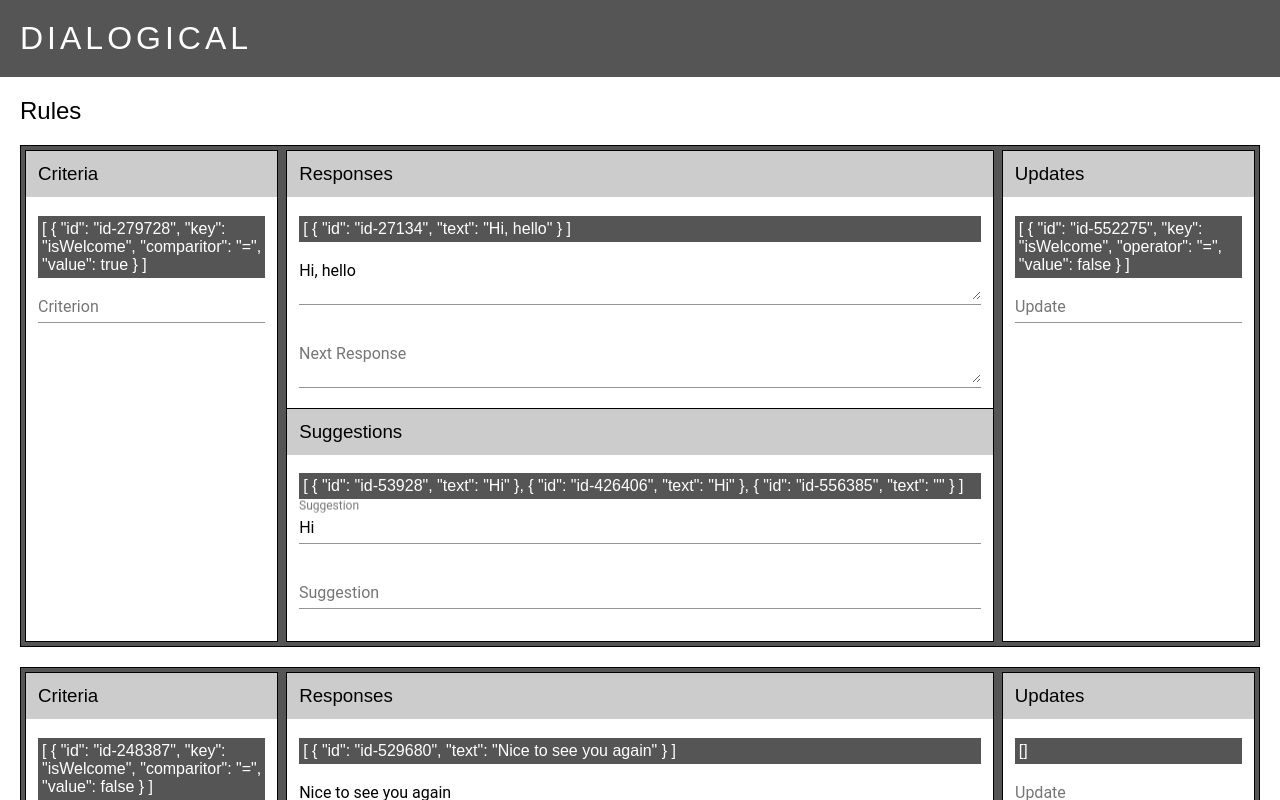
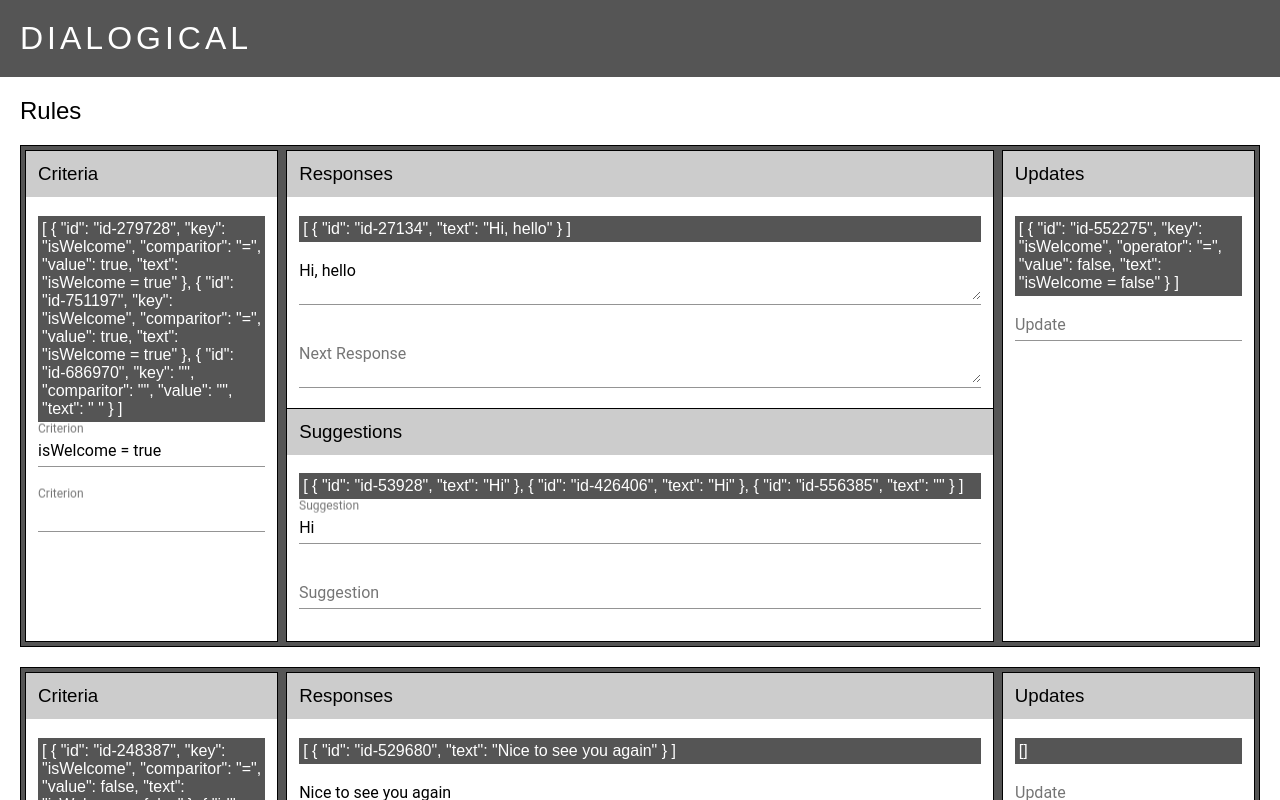
Before and after one commit to lucaswadedavis/dialogical, an Angular app: page /rules in a window 1280 px wide. Shown: the top 800 px of the page. Built offline with nearby package versions, Linux system fonts and the light colour scheme.

Commit message:
Make the Criteria form work... sort of

```diff
--- a/src/app/rule/rule.component.html
+++ b/src/app/rule/rule.component.html
@@ -1,11 +1,22 @@
 <div class="rule-container" [formGroup]="ruleFormGroup">
   <div class="left-area">
+
+
     <h3>Criteria</h3>
     <div class="debug">{{ rule.criteria | json }}</div>
-    <mat-form-field class="full-width">
-      <input matInput placeholder="Criterion">
+    <mat-form-field
+      class="full-width"
+      formArrayName="criteria"
+      *ngFor="let criterion of ruleFormGroup.get('criteria').controls; let i = index;">
+      <div [formGroupName]="i">
+        <input matInput formControlName="text" placeholder="Criterion">
+      </div>
     </mat-form-field>
+
+
   </div>
+
+
   <div class="center-area">
     <h3>Responses</h3>
     <div class="debug">{{ rule.responses | json }}</div>
@@ -18,6 +29,8 @@
         <textarea matInput placeholder="Next Response"></textarea>
       </mat-form-field>
     </div>
+
+
     <h3 class="suggestions">Suggestions</h3>
     <div class="debug">{{ rule.suggestions | json }}</div>
     <div>
@@ -30,6 +43,8 @@
         </div>
       </mat-form-field>
     </div>
+
+
   </div>
   <div class="right-area">
     <h3>Updates</h3>
--- a/src/app/rule/rule.component.ts
+++ b/src/app/rule/rule.component.ts
@@ -1,5 +1,11 @@
 import { Component, Input, OnInit } from '@angular/core';
 import { FormArray, FormBuilder, FormControl, FormGroup } from '@angular/forms';
+
+const parseCriterion = (text="") => {
+  // make this better
+  const [key="", operator="", value=''] = text.split(' ');
+  return {key, operator, value, text};
+}
 
 @Component({
   selector: 'app-rule',
@@ -15,20 +21,27 @@
   constructor(private formBuilder: FormBuilder) { }
 
   ngOnInit() {
-    this.setupSuggestions();
+    this.setupForm();
+    this.onCriteriaChanges();
     this.onSuggestionChanges();
   }
-
-  setupSuggestions() {
-    const sugs = this.rule.suggestions.map(sug => {
+  //////////////////////////////
+  setupForm() {
+    const suggestions = this.rule.suggestions.map(sug => {
       return this.createSuggestion(sug.text);
     });
-    sugs.push(this.createSuggestion());
+    suggestions.push(this.createSuggestion());
+    const criteria = this.rule.criteria.map(criteria => {
+      return this.createCriterionFromJSON(criteria);
+    });
+    criteria.push(this.createCriterionFromString());
     this.ruleFormGroup = this.formBuilder.group({
-      suggestions: this.formBuilder.array(sugs),
+      suggestions: this.formBuilder.array(suggestions),
+      criteria: this.formBuilder.array(criteria),
     });
   }
 
+  //////////////////////////////
   createSuggestion(text=""): FormGroup {
     const suggestion = this.rule.add.suggestion(text);
     return this.formBuilder.group(suggestion);
@@ -44,5 +57,32 @@
       }
     });
   }
+  ///////////////////////////////////////////
+  //////////////////////////////
+
+  createCriterionFromString(rawCriterion): FormGroup {
+    const {key, comparitor, value} = parseCriterion(rawCriterion);
+    const criterion = this.rule.add.criterion(key, comparitor, value);
+    return this.formBuilder.group(criterion);
+  }
+
+
+  createCriterionFromJSON(criterion): FormGroup {
+    const {key, comparitor, value} = criterion;
+    this.rule.add.criterion(key, comparitor, value);
+    return this.formBuilder.group(criterion);
+  }
+
+  onCriteriaChanges(): void {
+    const criteria = this.ruleFormGroup.get('criteria') as FormArray;
+    criteria.valueChanges.subscribe((val) => {
+      const numberOfEmptyCriteria = criteria.value
+        .filter(criterion => !(criterion.text.trim())).length;
+      if (numberOfEmptyCriteria === 0) {
+        criteria.push(this.createCriterionFromString());
+      }
+    });
+  }
+  ///////////////////////////////////////////
 
 }
--- a/src/app/rules/rules.component.ts
+++ b/src/app/rules/rules.component.ts
@@ -26,9 +26,11 @@
     const updates = this.updates = [];
 
     this.add = {
-      criterion(key, comparitor, value) {
+      criterion(key='', comparitor='', value='') {
+        if (typeof key !== 'string') debugger;
         const id = Id();
-        const criterion = { id, key, comparitor, value};
+        const text = [key, comparitor, value].join(" ");
+        const criterion = { id, key, comparitor, value, text};
         criteria.push(criterion);
         return criterion;
       },
@@ -44,9 +46,10 @@
         suggestions.push(suggestion);
         return suggestion;
       },
-      update(key, operator, value) {
+      update(key='', operator='', value='') {
         const id = Id();
-        const update = { id, key, operator, value };
+        const text = [key, operator, value].join(" ");
+        const update = { id, key, operator, value, text };
         updates.push(update);
         return update;
       },
```
